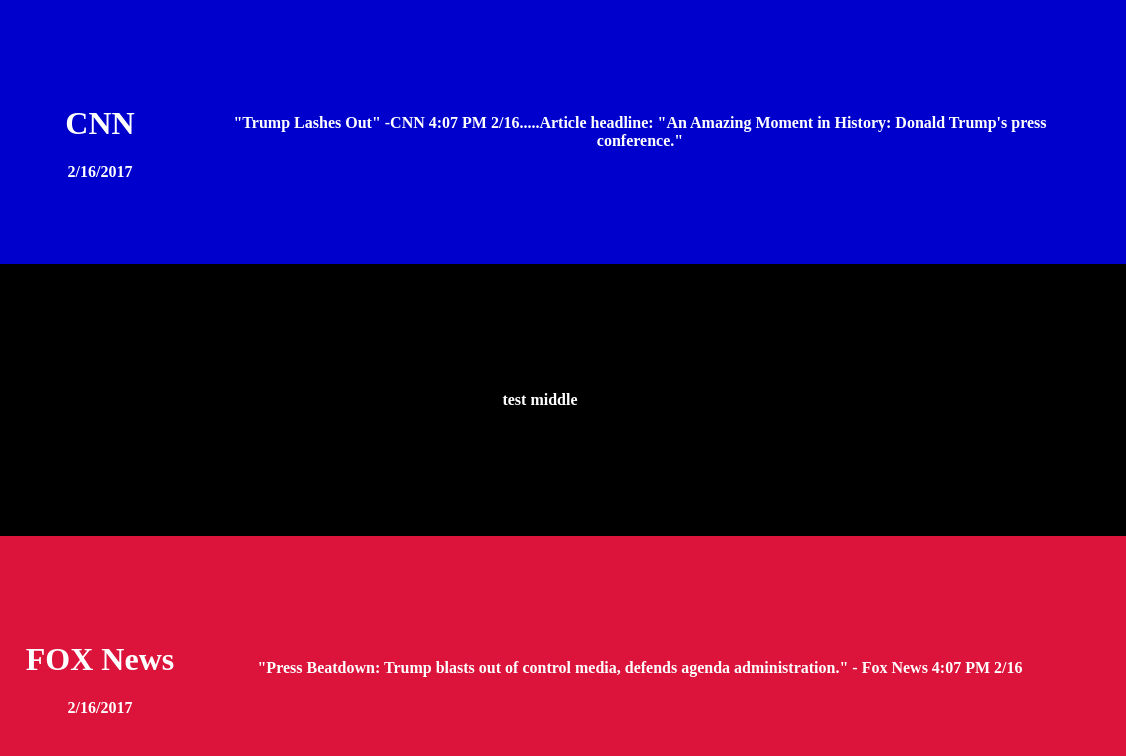
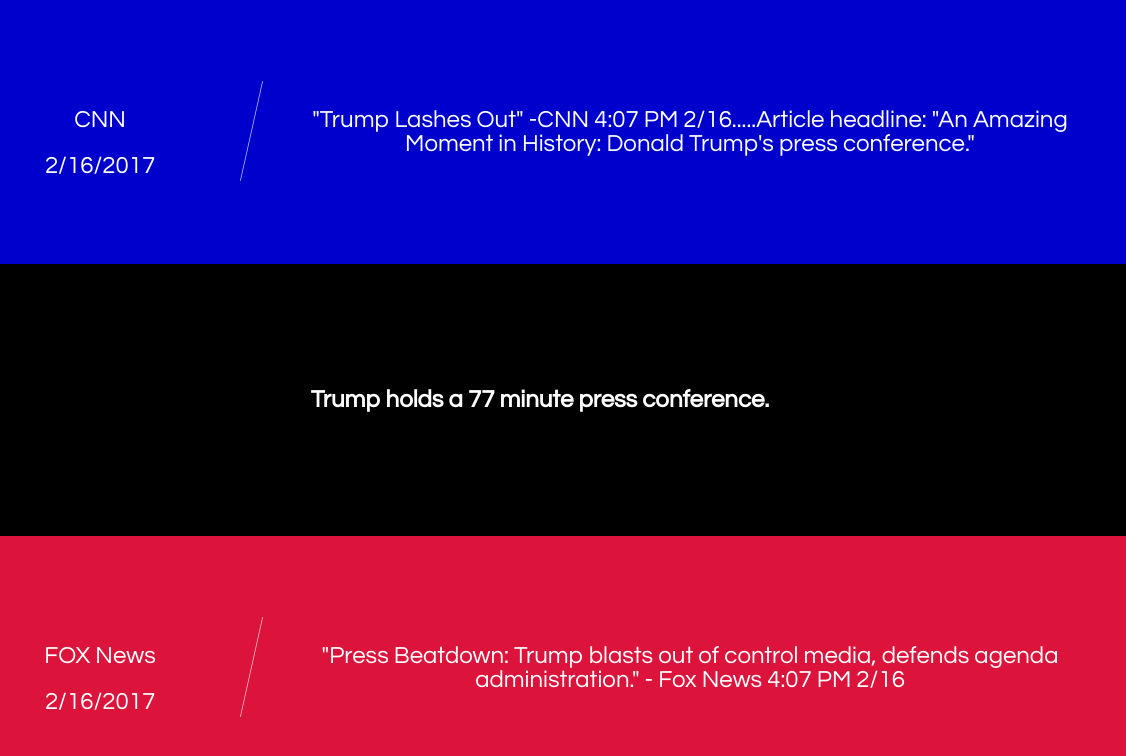
Before and after one commit to ajknox/headlines, a plain HTML site: page index.html in a window 1280 px wide. Shown: the full height of the page, 0-1126 px from the left. Drawn offline with Linux system fonts and the light colour scheme.

Commit message:
slashes, starting in on font

```diff
--- a/index.html
+++ b/index.html
@@ -13,9 +13,26 @@
 			vertical-align: middle;
 			text-align: middle;
 			}
-		.zeroColumn {width:200px;}
-		.twoColumn {width:200px;}
+		.sourceColumn {width:200px;}
+		.slashColumn {width:100px;}
+		.linkColumn {width:200px;}
 		a {color: white;}
+		h1 {
+			font-family: Century Gothic,CenturyGothic,AppleGothic,sans-serif;
+			font-size: 24px;
+			font-style: normal;
+			font-variant: normal;
+			font-weight: 500;
+			line-height: 36px;
+			}
+		div {
+			font-family: Century Gothic,CenturyGothic,AppleGothic,sans-serif;
+			font-size: 24px;
+			font-style: normal;
+			font-variant: normal;
+			font-weight: 500;
+			line-height: 24px;
+			}
 		#headlineTable {color: white;}
 		#leftRow {background-color: mediumblue; height: 33%}
 		#middleRow {background-color: black; height: 34%}
@@ -26,18 +43,21 @@
 <body>
 	<table id="headlineTable">
 		<tr id="leftRow">
-			<th class="zeroColumn"><h1 id="leftSource"></h1><div id="leftDate"></div></th>
+			<th class="sourceColumn"><h1 id="leftSource"></h1><div id="leftDate"></div></th>
+			<th class="slashColumn"><img src="slash.png" alt="/"></th>
 			<th><div id="leftHeadline"></div></th>
-			<th class="twoColumn"><a id="leftLink" href="#"><img src="button.png" alt="Next Headline" style="width:auto; height:50%;"></a></th>
+			<th class="linkColumn"><a id="leftLink" href="#"><img src="button.png" alt="Read Article" style="width:auto; height:50%;"></a></th>
 		</tr>
 		<tr id="middleRow">
-			<th colspan="2"><div id="middleHeadline"><b>test middle</b></div></th>
+			<!-- <th><h1 id="topic"></h1></th> -->
+			<th colspan="3"><h1 id="middleHeadline"></h1></th>
 			<th><a id="headlineButton" onclick="newHeadline()" href="javascript:void(0);"><img src="refresh.png" alt="Next Headline" style="width:auto; height:50%;"></a></th>
 		</tr>
 		<tr id="rightRow">
 			<th><h1 id="rightSource"></h1><div id="rightDate"></div></th>
+			<th><img src="slash.png" alt="/"></th>
 			<th><div id="rightHeadline"></div></th>
-			<th><a id="rightLink" href="#"><img src="button.png" alt="Next Headline" style="width:auto; height:50%;"></a></th>
+			<th><a id="rightLink" href="#"><img src="button.png" alt="Read Article" style="width:auto; height:50%;"></a></th>
 		</tr>
 	</table>
 	<script type="text/javascript" src="headlines.json"></script>
--- a/quotegen.js
+++ b/quotegen.js
@@ -22,7 +22,7 @@
 	document.getElementById('rightSource').innerHTML = headlines[headlineNumber]["right_source"];
 	document.getElementById('rightDate').innerHTML = headlines[headlineNumber]["right_date"];
 
-	document.getElementById('topic').innerHTML = headlines[headlineNumber]["topic"];
+	/*document.getElementById('topic').innerHTML = headlines[headlineNumber]["topic"]; */
 	document.getElementById('middleHeadline').innerHTML = headlines[headlineNumber]["middle_headline"];
 	}
 
```
